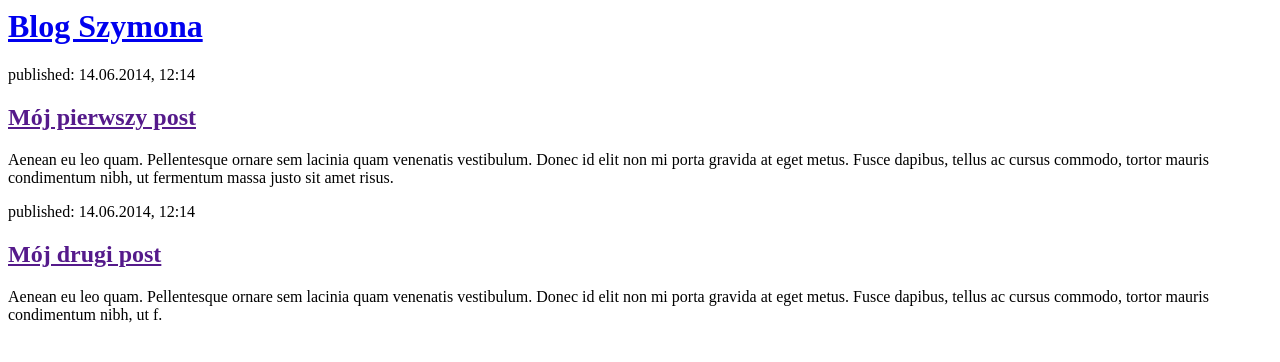
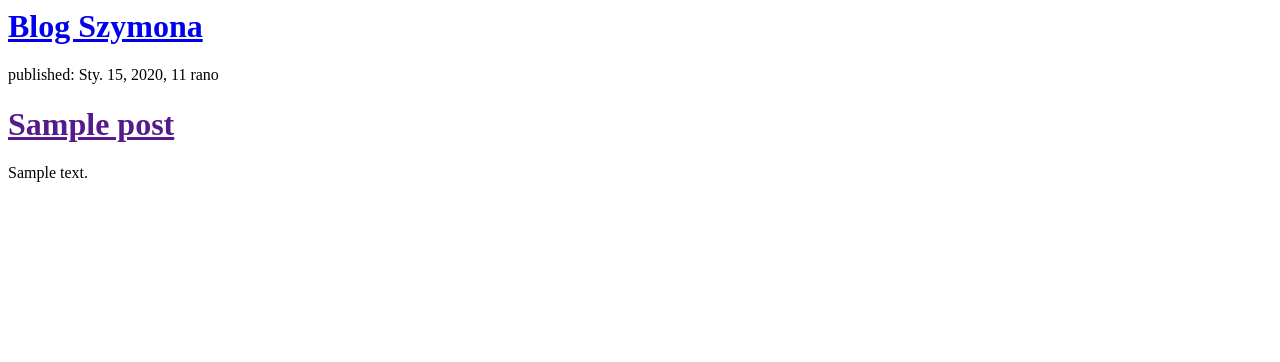
Before and after one commit to asdcrimme/my-first-blog, a Django app: template blog/templates/blog/post_list.html in a window 1280 px wide. Shown: the top 362 px of the page. Run offline with Django 3.2, Linux system fonts and the light colour scheme; the template is opened without the code that fills it: values that come from a table or form of the project are taken from there, others are empty; tables that the repository leaves empty hold one stand-in row (values such as "Sample post").

Commit message:
Modified templates to display posts from database.

```diff
--- a/blog/templates/blog/post_list.html
+++ b/blog/templates/blog/post_list.html
@@ -7,16 +7,12 @@
             <h1><a href="/">Blog Szymona</a></h1>
         </div>
 
-        <div>
-            <p>published: 14.06.2014, 12:14</p>
-            <h2><a href="">Mój pierwszy post</a></h2>
-            <p>Aenean eu leo quam. Pellentesque ornare sem lacinia quam venenatis vestibulum. Donec id elit non mi porta gravida at eget metus. Fusce dapibus, tellus ac cursus commodo, tortor mauris condimentum nibh, ut fermentum massa justo sit amet risus.</p>
-        </div>
-
-        <div>
-            <p>published: 14.06.2014, 12:14</p>
-            <h2><a href="">Mój drugi post</a></h2>
-            <p>Aenean eu leo quam. Pellentesque ornare sem lacinia quam venenatis vestibulum. Donec id elit non mi porta gravida at eget metus. Fusce dapibus, tellus ac cursus commodo, tortor mauris condimentum nibh, ut f.</p>
-        </div>
+        {% for post in posts %}
+            <div>
+                <p>published: {{ post.published_date  }}</p>
+                <h1><a href="">{{ post.title }}<a/a></h1>
+                <p>{{ post.text|linebreaksbr }}</p>
+            </div>
+        {% endfor %}
     </body>
 </html>
--- a/blog/views.py
+++ b/blog/views.py
@@ -1,5 +1,8 @@
 from django.shortcuts import render
+from .models import Post
+from django.utils import timezone
 
 def post_list(request):
-    return render(request, 'blog/post_list.html',{})
+    posts = Post.objects.filter(published_date__lte=timezone.now()).order_by('published_date')
+    return render(request, 'blog/post_list.html',{'posts' :posts})
     # Create your views here.
```
